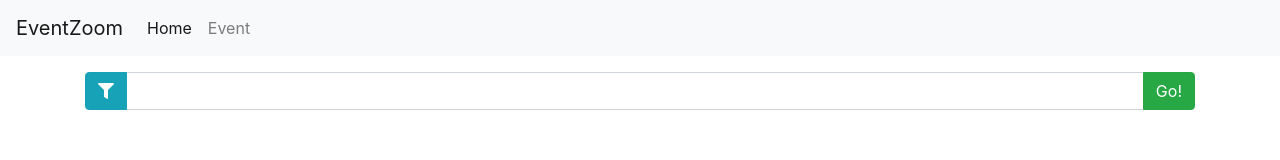
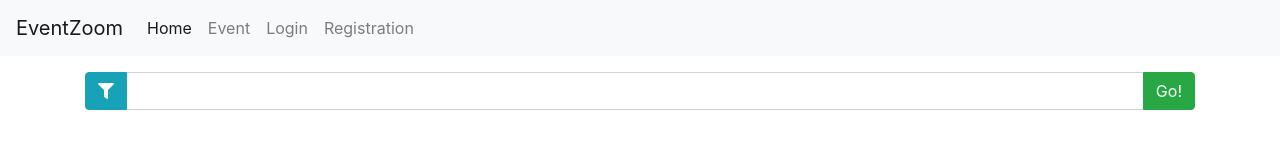
Before and after one commit to Light-J/Eventzoom, a React (Create React App) app in the folder react/: page / in a window 1280 px wide. Shown: the top 160 px of the page. Built offline with nearby package versions, Linux system fonts and the light colour scheme.

Commit message:
Changes to NavBar

```diff
--- a/react/src/components/NavBar.js
+++ b/react/src/components/NavBar.js
@@ -16,6 +16,12 @@ class NavBar extends Component {
 				<li className="nav-item">
 					<Link className="nav-link" to="/event">Event <span className="sr-only">(current)</span></Link>
 				</li>
+				<li className="nav-item">
+					<Link className="nav-link" to="/Login">Login <span className="sr-only">(current)</span></Link>
+				</li>
+				<li className="nav-item">
+					<Link className="nav-link" to="/Registration">Registration <span className="sr-only">(current)</span></Link>
+				</li>
 			</ul>
 		</div>
 	</nav>
```
